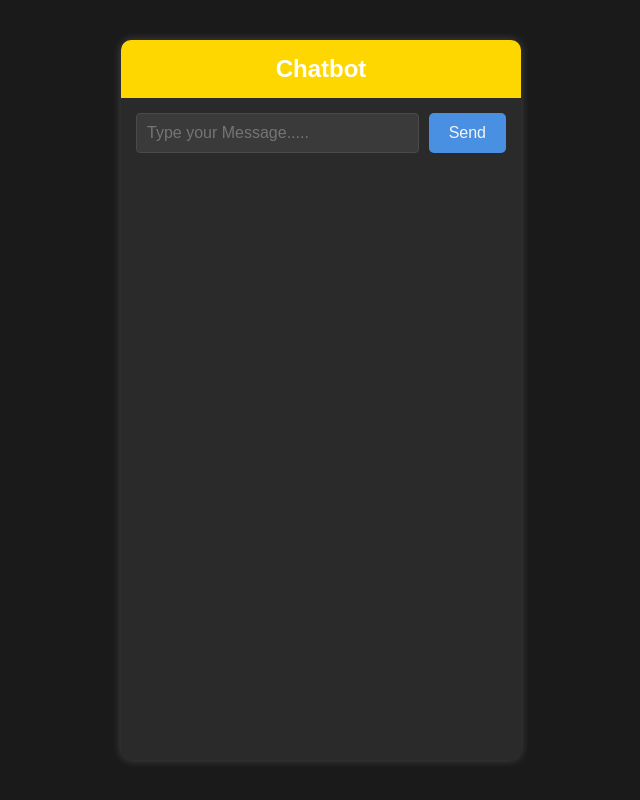
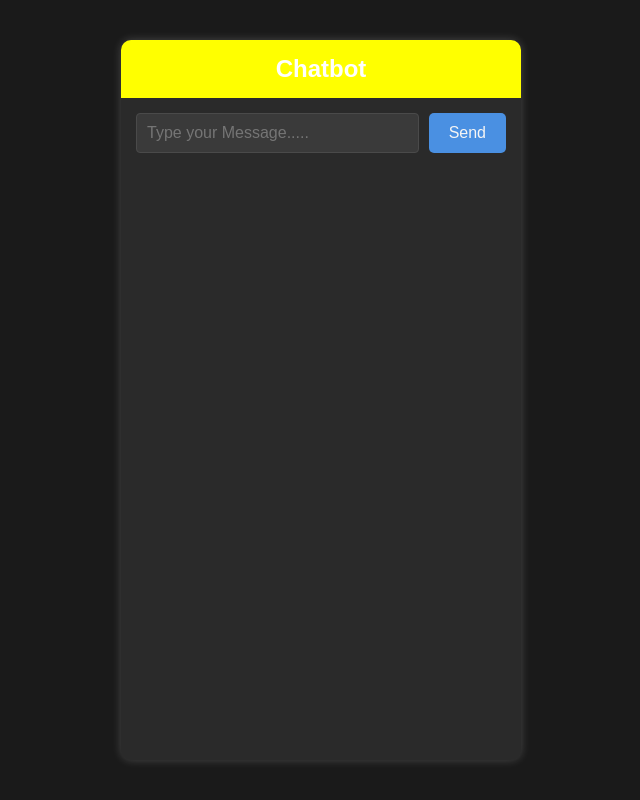
Before and after one commit to Danny-creative/ChatBot, a plain HTML site: page index.html in a window 1280 px wide. Shown: the whole page, without its empty margins (319-959 px from the left). Drawn offline with Linux system fonts and the light colour scheme.

Commit message:
Change chat header background color to yellow
Updated the chat header background color from gold to yellow.

```diff
--- a/styles.css
+++ b/styles.css
@@ -22,7 +22,7 @@ body{
 }
 
 .chat-header{
-    background-color: gold;
+    background-color: yellow;
     color: white;
     padding: 15px;
     text-align: center;
```
